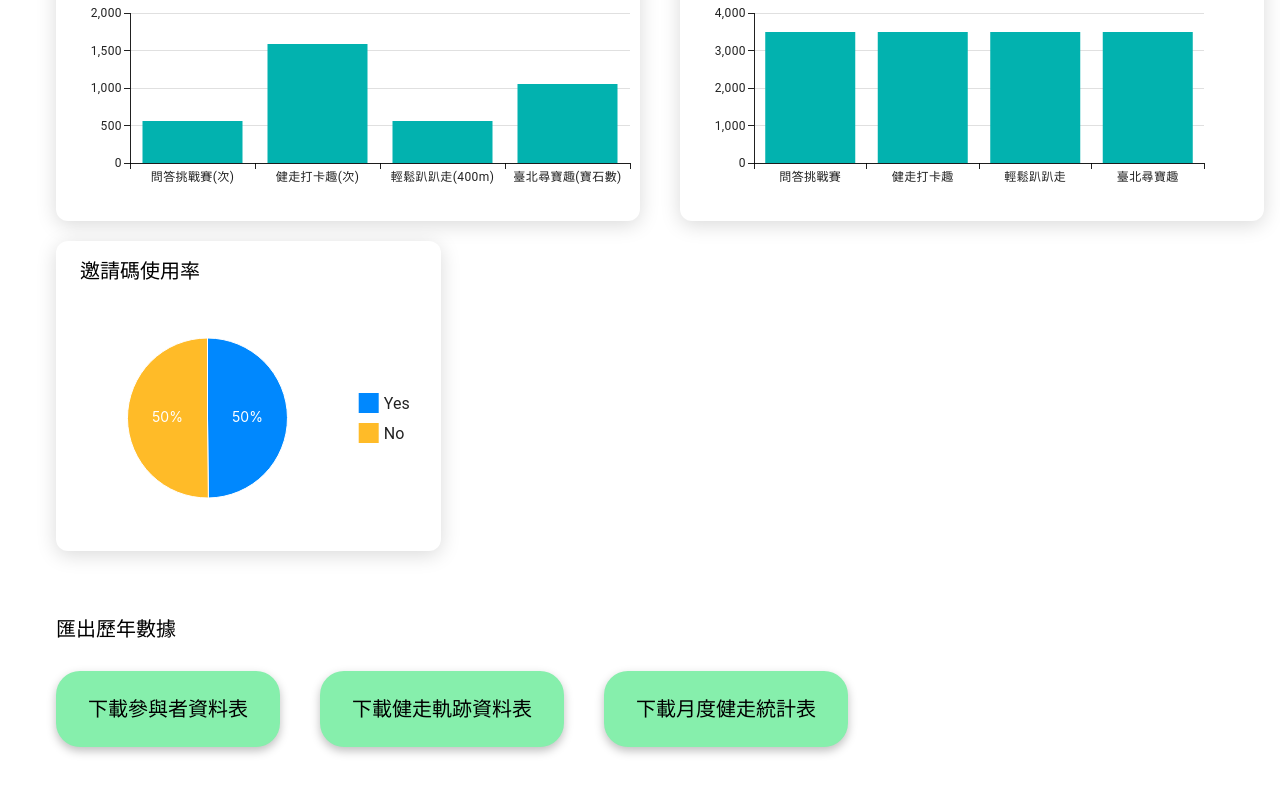
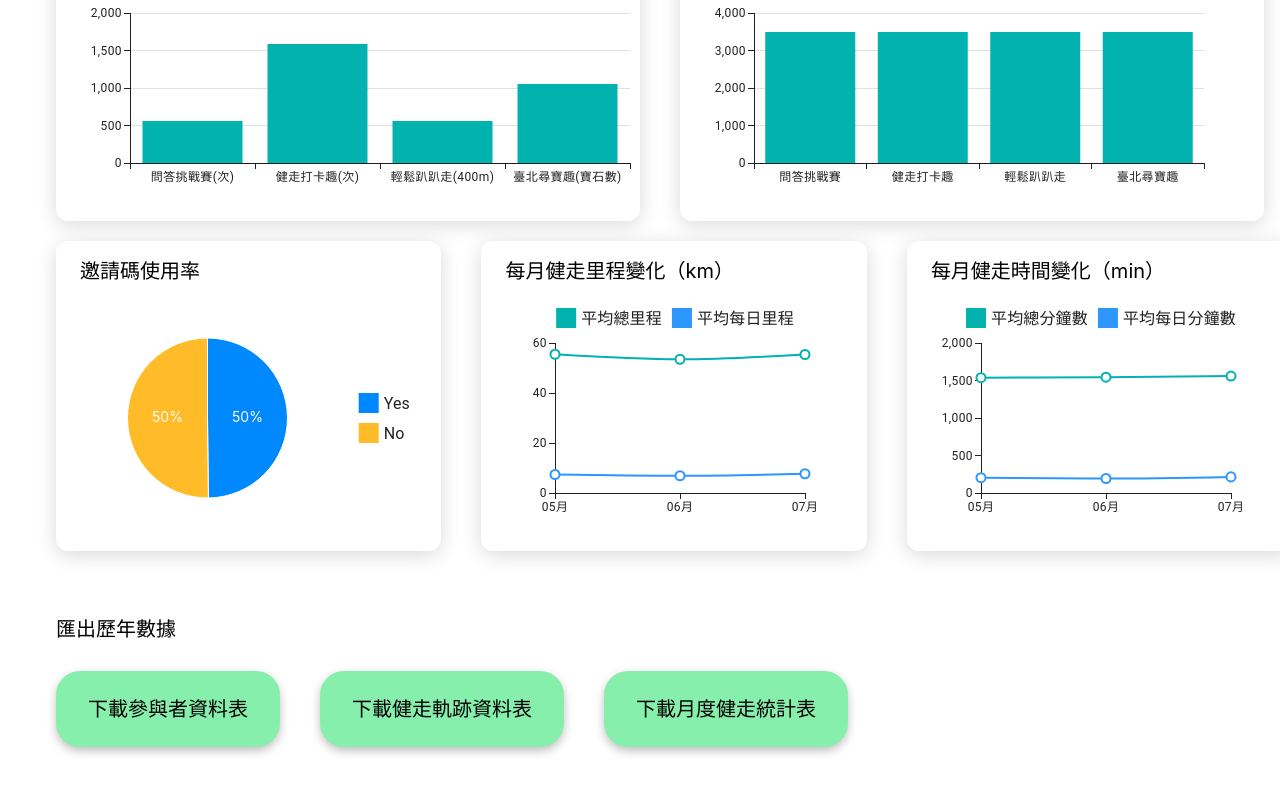
Before and after one commit to mayday6724/data-dashboard, a React (Create React App) app: page / in a window 1280 px wide. Shown: the part 1255-2048 px from the top of the page. Built offline with nearby package versions, Linux system fonts and the light colour scheme.

Commit message:
distance and minutes per month per person line chart done

```diff
--- a/src/App.js
+++ b/src/App.js
@@ -21,6 +21,8 @@ import {
 } from "./charts/RegistrationCount";
 import UpdatedTime from "./charts/UpdatedTime";
 import { distanceValue, distanceComparison } from "./charts/DistanceCount";
+import DistanceLineChart, { distanceData } from "./charts/DistanceLineChart";
+import MinutesLineChart, { minutesData } from "./charts/ＭinutesLineChart";
 
 function App() {
   return (
@@ -125,16 +127,20 @@ function App() {
           <div className="flex flex-col w-[33%] max-md:ml-0 max-md:w-full">
             <ChartCard title="邀請碼使用率" ChartComponent={CodePieChart} />
           </div>
-          {/* <div className="flex flex-col ml-5 w-[33%] max-md:ml-0 max-md:w-full">
+          <div className="flex flex-col ml-5 w-[33%] max-md:ml-0 max-md:w-full">
             <ChartCard
-              title="主要體位客群"
-              data={bmiData}
-              ChartComponent={BmiBarChart}
+              title="每月健走里程變化（km）"
+              data={distanceData}
+              ChartComponent={DistanceLineChart}
             />
           </div>
           <div className="flex flex-col ml-5 w-[33%] max-md:ml-0 max-md:w-full">
-            <ChartCard title="性別比" ChartComponent={GenderPieChart} />
-          </div> */}
+            <ChartCard
+              title="每月健走時間變化（min）"
+              data={minutesData}
+              ChartComponent={MinutesLineChart}
+            />
+          </div>
         </div>
       </section>
       <h2 className="mt-16 text-xl text-black max-md:mt-10">匯出歷年數據</h2>
@@ -148,3 +154,5 @@ function App() {
 }
 
 export default App;
+
+console.log(distanceData);
--- /dev/null
+++ b/src/charts/DistanceLineChart.js
@@ -0,0 +1,64 @@
+// import React, { useEffect, useState } from 'react';
+// import { fetchData } from '../services/dataService.js';
+import data2024 from "../2024mock_data_sheet3_0827.json";
+import { LineChart } from "@mui/x-charts/LineChart";
+
+const monthlyData = {};
+
+data2024.forEach((entry) => {
+  const month = entry["統計日期"].slice(5, 7);
+  const totalDistance = parseFloat(entry["總行走距離"]);
+  const days = parseInt(entry["軌跡上傳天數"]);
+  const dailyDistance = totalDistance / days;
+
+  if (!monthlyData[month]) {
+    monthlyData[month] = {
+      totalDistance: 0,
+      dailyDistanceSum: 0,
+      count: 0,
+    };
+  }
+
+  monthlyData[month].totalDistance += totalDistance;
+  monthlyData[month].dailyDistanceSum += dailyDistance;
+  monthlyData[month].count += 1;
+});
+
+// 計算每個月份的「平均每人」數據
+export const distanceData = Object.keys(monthlyData).map((month) => {
+  const totalDistance =
+    monthlyData[month].totalDistance / monthlyData[month].count;
+  const dailyDistance =
+    monthlyData[month].dailyDistanceSum / monthlyData[month].count;
+
+  return {
+    month: month,
+    totalDistance: parseFloat(totalDistance.toFixed(1)),
+    dailyDistance: parseFloat(dailyDistance.toFixed(1)),
+  };
+});
+
+// draw the chart
+function DistanceLineChart({ data }) {
+  return (
+    <div>
+      <LineChart
+        width={350}
+        height={250}
+        dataset={data}
+        xAxis={[
+          {
+            scaleType: "point",
+            dataKey: "month",
+            valueFormatter: (v) => `${v}月`,
+          },
+        ]}
+        series={[
+          { dataKey: "totalDistance", label: "平均總里程" },
+          { dataKey: "dailyDistance", label: "平均每日里程" },
+        ]}
+      />
+    </div>
+  );
+}
+export default DistanceLineChart;
--- /dev/null
+++ b/src/charts/ＭinutesLineChart.js
@@ -0,0 +1,64 @@
+// import React, { useEffect, useState } from 'react';
+// import { fetchData } from '../services/dataService.js';
+import data2024 from "../2024mock_data_sheet3_0827.json";
+import { LineChart } from "@mui/x-charts/LineChart";
+
+const monthlyData = {};
+
+data2024.forEach((entry) => {
+  const month = entry["統計日期"].slice(5, 7); // 取得月份部分 (yyyy/mm)
+  const totalMinutes = parseFloat(entry["總行走分鐘數"]);
+  const days = parseInt(entry["軌跡上傳天數"]);
+  const dailyMinutes = totalMinutes / days;
+
+  if (!monthlyData[month]) {
+    monthlyData[month] = {
+      totalMinutesSum: 0,
+      dailyMinutesSum: 0,
+      count: 0,
+    };
+  }
+
+  // 累加每個月份的總行走分鐘數和每日行走分鐘數
+  monthlyData[month].totalMinutesSum += totalMinutes;
+  monthlyData[month].dailyMinutesSum += dailyMinutes;
+  monthlyData[month].count += 1;
+});
+
+export const minutesData = Object.keys(monthlyData).map((month) => {
+  const averageMonthlyMinutes =
+    monthlyData[month].totalMinutesSum / monthlyData[month].count;
+  const averageDailyMinutes =
+    monthlyData[month].dailyMinutesSum / monthlyData[month].count;
+
+  return {
+    month: month,
+    totalMinutes: parseFloat(averageMonthlyMinutes.toFixed(1)),
+    dailyMinutes: parseFloat(averageDailyMinutes.toFixed(1)),
+  };
+});
+
+// draw the chart
+function MinutesLineChart({ data }) {
+  return (
+    <div>
+      <LineChart
+        width={350}
+        height={250}
+        dataset={data}
+        xAxis={[
+          {
+            scaleType: "point",
+            dataKey: "month",
+            valueFormatter: (v) => `${v}月`,
+          },
+        ]}
+        series={[
+          { dataKey: "totalMinutes", label: "平均總分鐘數" },
+          { dataKey: "dailyMinutes", label: "平均每日分鐘數" },
+        ]}
+      />
+    </div>
+  );
+}
+export default MinutesLineChart;
```
